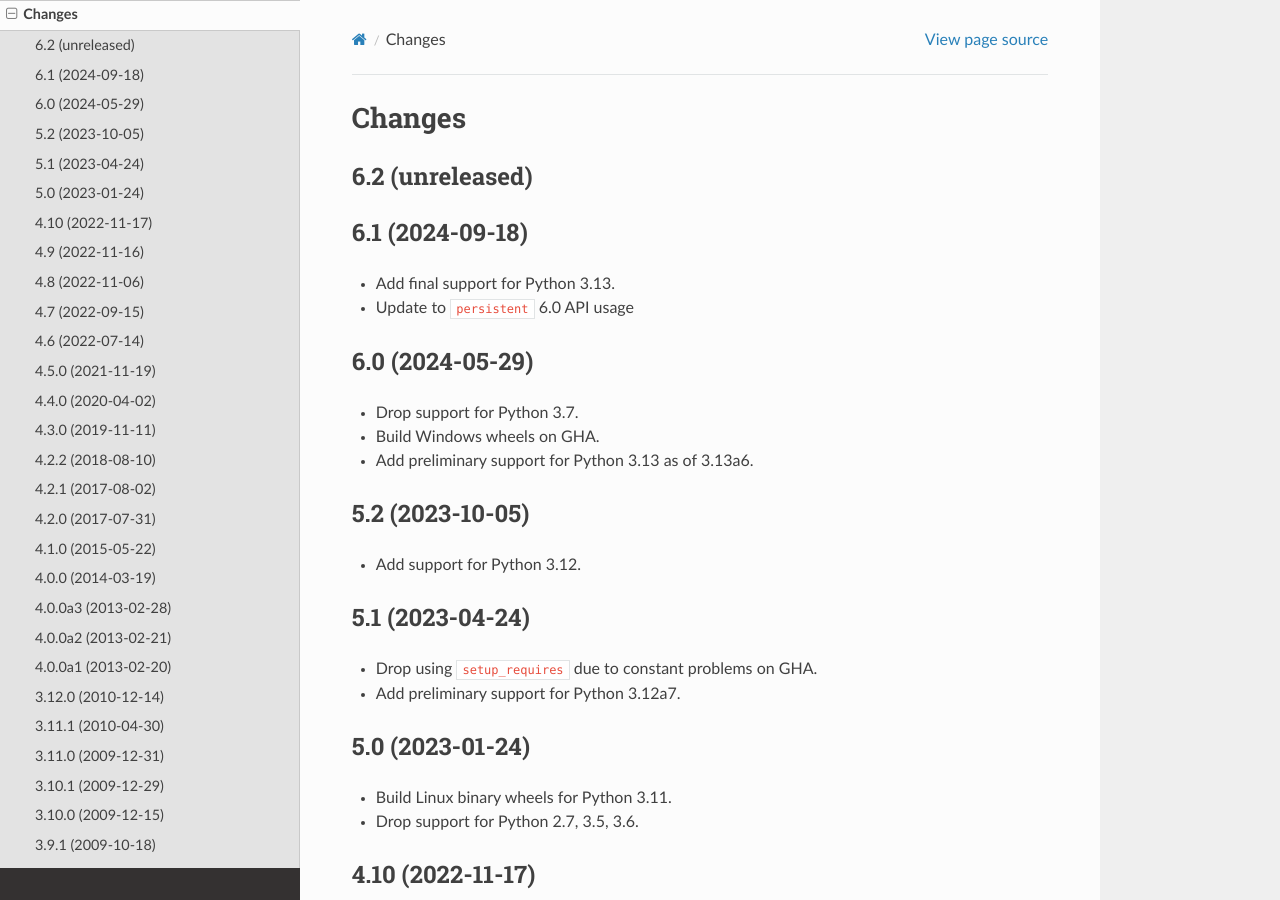
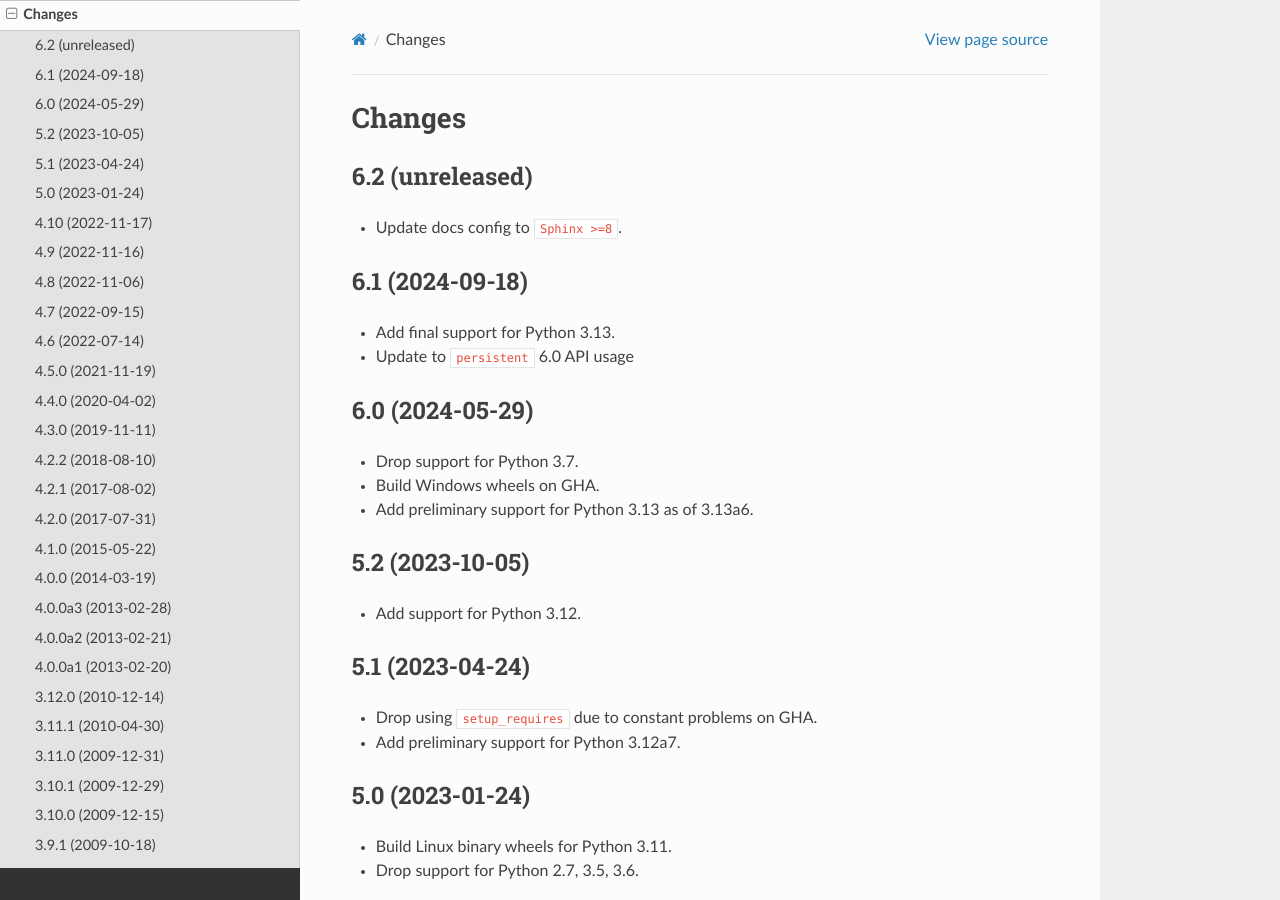
Before and after one commit to zopefoundation/zope.container, a Sphinx documentation site: the page built from docs/changelog.rst, in a window 1280 px wide and 900 px high. Built offline with Sphinx 7.4.7 and the Read the Docs theme 3.1.0, drawn with Linux system fonts in a browser that asks for light colours; some of the changed lines change nothing that is shown.

Commit message:
Update docs config to `Sphinx >=8`. (#62)

```diff
--- a/CHANGES.rst
+++ b/CHANGES.rst
@@ -5,6 +5,7 @@
 6.2 (unreleased)
 ================
 
+- Update docs config to ``Sphinx >=8``.
 
 6.1 (2024-09-18)
 ================
--- a/docs/conf.py
+++ b/docs/conf.py
@@ -278,14 +278,30 @@ texinfo_documents = [
 
 # Example configuration for intersphinx: refer to the Python standard library.
 intersphinx_mapping = {
-    'https://docs.python.org/3/': None,
-    'https://zodb.org/en/latest/': None,
-    'https://persistent.readthedocs.io/en/latest/': None,
-    'https://zopesize.readthedocs.io/en/latest/': None,
-    'https://zopesite.readthedocs.io/en/latest/': None,
-    'https://zopefilerepresentation.readthedocs.io/en/latest/': None,
-    'https://zopelifecycleevent.readthedocs.io/en/latest/': None,
-    'https://zopeinterface.readthedocs.io/en/latest/': None,
+    'python': (
+        'https://docs.python.org/3/',
+        None),
+    'zodb': (
+        'https://zodb.org/en/latest/',
+        None),
+    'persistent': (
+        'https://persistent.readthedocs.io/en/latest/',
+        None),
+    'zopesize': (
+        'https://zopesize.readthedocs.io/en/latest/',
+        None),
+    'zopesite': (
+        'https://zopesite.readthedocs.io/en/latest/',
+        None),
+    'zopefilerepresentation': (
+        'https://zopefilerepresentation.readthedocs.io/en/latest/',
+        None),
+    'zopelifecycleevent': (
+        'https://zopelifecycleevent.readthedocs.io/en/latest/',
+        None),
+    'zopeinterface': (
+        'https://zopeinterface.readthedocs.io/en/latest/',
+        None),
 }
 
 extlinks = {
```
